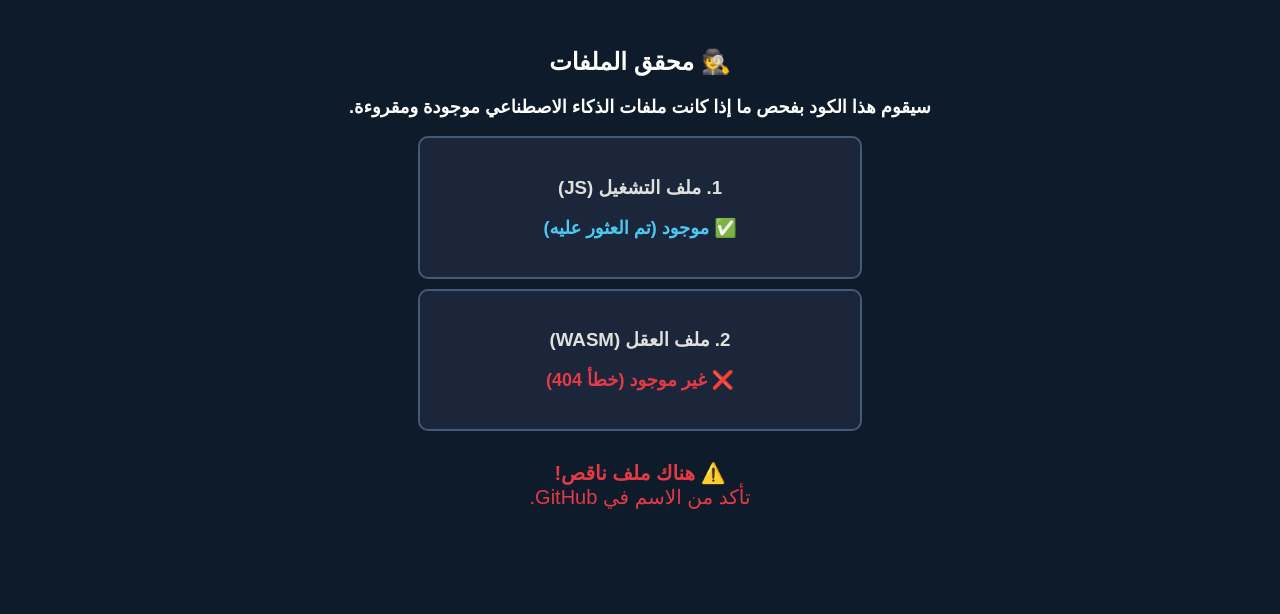
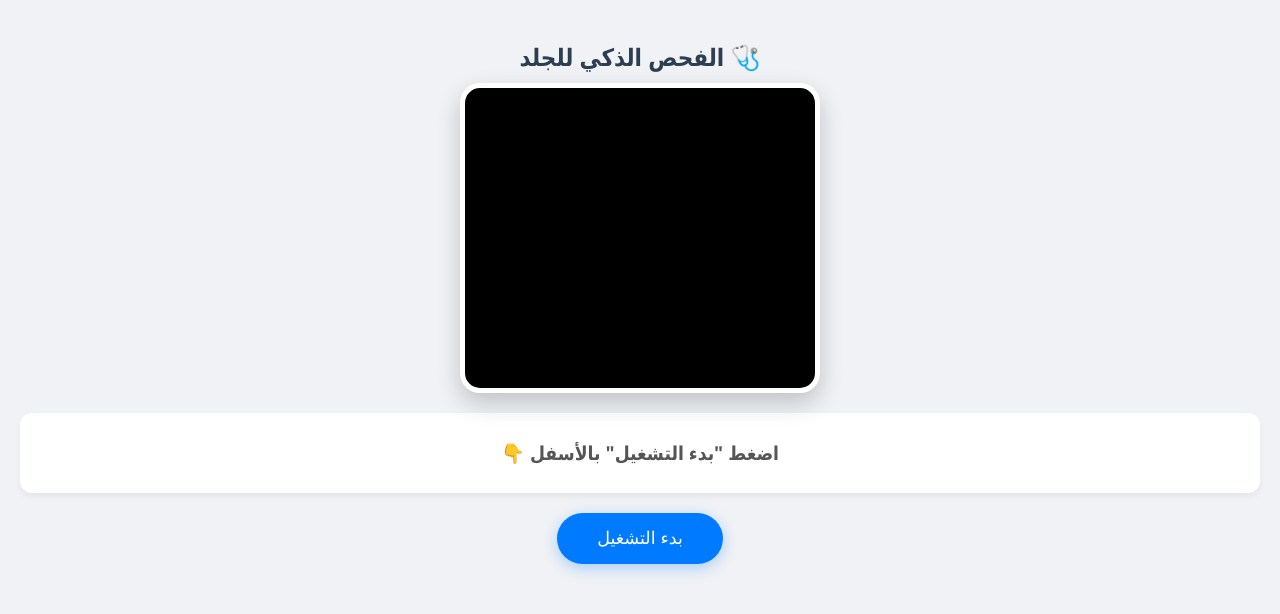
Before and after one commit to 202410091-afk/Ai-check-, a plain HTML site: page index.html in a window 1280 px wide. Drawn offline with Linux system fonts and the light colour scheme; no server answers.

Commit message:
Update title and enhance styling for index.html

```diff
--- a/index.html
+++ b/index.html
@@ -3,71 +3,144 @@
 <head>
     <meta charset="UTF-8">
     <meta name="viewport" content="width=device-width, initial-scale=1.0">
-    <title>فحص الملفات</title>
+    <title>فاحص الجلد الذكي</title>
     <style>
-        body { background-color: #0d1b2a; color: white; font-family: sans-serif; text-align: center; padding: 20px; }
-        .box { background: #1b263b; padding: 20px; margin: 10px auto; max-width: 400px; border-radius: 10px; border: 2px solid #415a77; }
-        h3 { color: #e0e1dd; margin-bottom: 5px; }
-        p { font-size: 18px; font-weight: bold; }
-        .success { color: #4cc9f0; } /* أزرق فاتح للنجاح */
-        .error { color: #e63946; } /* أحمر للفشل */
+        body {
+            font-family: 'Segoe UI', Tahoma, Geneva, Verdana, sans-serif;
+            background-color: #f0f2f5;
+            color: #333;
+            text-align: center;
+            padding: 20px;
+            margin: 0;
+        }
+        h2 { color: #2c3e50; margin-bottom: 10px; }
+
+        /* إطار الكاميرا */
+        .video-container {
+            position: relative;
+            width: 100%;
+            max-width: 350px;
+            margin: 0 auto;
+            border-radius: 20px;
+            overflow: hidden;
+            box-shadow: 0 10px 25px rgba(0,0,0,0.2);
+            border: 5px solid #fff;
+            background: #000;
+            min-height: 300px;
+        }
+
+        video { width: 100%; height: 100%; object-fit: cover; }
+
+        /* مربع النتيجة */
+        #result-box {
+            margin-top: 20px;
+            padding: 15px;
+            background: white;
+            border-radius: 12px;
+            box-shadow: 0 4px 6px rgba(0,0,0,0.05);
+            font-size: 1.2rem;
+            font-weight: bold;
+            color: #555;
+            min-height: 50px;
+            display: flex;
+            align-items: center;
+            justify-content: center;
+        }
+
+        /* الزر */
+        button {
+            margin-top: 20px;
+            padding: 15px 40px;
+            background: #007bff;
+            color: white;
+            border: none;
+            border-radius: 50px;
+            font-size: 1.1rem;
+            cursor: pointer;
+            box-shadow: 0 4px 15px rgba(0,123,255,0.3);
+            transition: transform 0.2s;
+        }
+        button:active { transform: scale(0.95); }
     </style>
 </head>
 <body>
 
-    <h2>🕵️ محقق الملفات</h2>
-    <p>سيقوم هذا الكود بفحص ما إذا كانت ملفات الذكاء الاصطناعي موجودة ومقروءة.</p>
+    <h2>🩺 الفحص الذكي للجلد</h2>
 
-    <div class="box">
-        <h3>1. ملف التشغيل (JS)</h3>
-        <p id="js-status">⏳ جاري البحث...</p>
+    <div class="video-container">
+        <video id="webcam" autoplay playsinline muted></video>
     </div>
 
-    <div class="box">
-        <h3>2. ملف العقل (WASM)</h3>
-        <p id="wasm-status">⏳ جاري البحث...</p>
-    </div>
+    <div id="result-box">اضغط "بدء التشغيل" بالأسفل 👇</div>
 
-    <div id="final-result" style="margin-top: 30px; font-size: 20px;"></div>
+    <button id="startBtn" onclick="startApp()">بدء التشغيل</button>
+
+    <script src="./edge-impulse-standalone.js"></script>
 
     <script>
-        async function checkFile(filename, elementId) {
-            const el = document.getElementById(elementId);
+        async function startApp() {
+            const status = document.getElementById('result-box');
+            const btn = document.getElementById('startBtn');
+            const video = document.getElementById('webcam');
+
+            // إخفاء الزر أثناء التحميل
+            btn.style.display = 'none';
+            status.innerText = "⏳ جاري تشغيل النظام... (انتظر)";
+            status.style.color = "#e67e22"; // برتقالي
+
             try {
-                // محاولة الاتصال بالملف
-                const response = await fetch('./' + filename);
+                // 1. تشغيل الكاميرا
+                const stream = await navigator.mediaDevices.getUserMedia({
+                    video: { facingMode: "environment" },
+                    audio: false
+                });
+                video.srcObject = stream;
 
-                if (response.ok) {
-                    el.innerText = "✅ موجود (تم العثور عليه)";
-                    el.className = "success";
-                    return true;
-                } else {
-                    el.innerText = "❌ غير موجود (خطأ 404)";
-                    el.className = "error";
-                    return false;
+                // 2. تشغيل الذكاء الاصطناعي
+                status.innerText = "🧠 جاري تحميل نموذج الذكاء...";
+
+                if (!window.EdgeImpulseClassifier) {
+                    throw new Error("لم يتم تحميل ملف المعالجة بعد، حاول تحديث الصفحة.");
                 }
-            } catch (e) {
-                el.innerText = "❌ خطأ في الاتصال";
-                el.className = "error";
-                return false;
+
+                const classifier = new EdgeImpulseClassifier();
+                await classifier.init();
+
+                status.innerText = "✅ النظام يعمل! وجه الكاميرا للجلد";
+                status.style.color = "#27ae60"; // أخضر
+
+                // 3. حلقة التصنيف المستمر
+                setInterval(async () => {
+                    try {
+                        const result = await classifier.classify(video);
+
+                        if (result.results && result.results.length > 0) {
+                            // ترتيب النتائج واختيار الأعلى
+                            const topResult = result.results.reduce((prev, current) => {
+                                return (prev.value > current.value) ? prev : current;
+                            });
+
+                            // عرض النتيجة فقط إذا كانت الثقة أعلى من 50%
+                            if (topResult.value > 0.50) {
+                                status.innerText = `🔍 ${topResult.label} (${Math.round(topResult.value * 100)}%)`;
+                                status.style.color = "#333";
+                            } else {
+                                status.innerText = "غير متأكد.. اقترب أكثر";
+                                status.style.color = "#7f8c8d";
+                            }
+                        }
+                    } catch (e) {
+                        console.error("خطأ أثناء التصنيف:", e);
+                    }
+                }, 500); // فحص كل نصف ثانية
+
+            } catch (error) {
+                status.innerHTML = "⚠️ خطأ: " + error.message;
+                status.style.color = "red";
+                btn.style.display = 'inline-block'; // إظهار الزر للمحاولة مرة أخرى
+                btn.innerText = "حاول مرة أخرى";
             }
         }
-
-        async function runCheck() {
-            const jsOk = await checkFile('edge-impulse-standalone.js', 'js-status');
-            const wasmOk = await checkFile('edge-impulse-standalone.wasm', 'wasm-status');
-
-            const res = document.getElementById('final-result');
-            if (jsOk && wasmOk) {
-                res.innerHTML = "🎉 <b>كل شيء سليم!</b><br>المشكلة كانت في المتصفح فقط.<br>سأعطيك كود التشغيل فوراً.";
-                res.style.color = "#4cc9f0";
-            } else {
-                res.innerHTML = "⚠️ <b>هناك ملف ناقص!</b><br>تأكد من الاسم في GitHub.";
-                res.style.color = "#e63946";
-            }
-        }
-
-        runCheck();
     </script>
 </body>
 </html>
```
